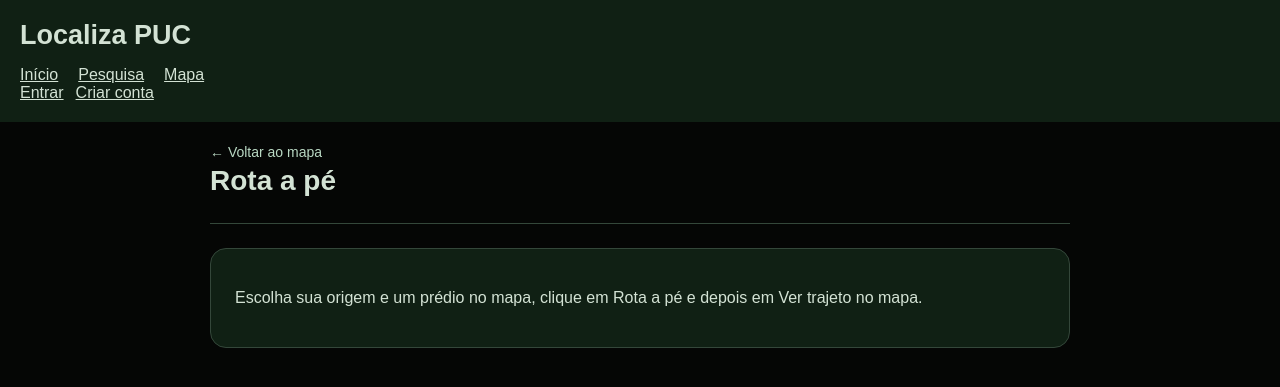
After one commit to sombercrane/ENG4021-33D-2026.2-repo-grupo-6, a Django app: page /rota/ in a window 1280 px wide. The commit adds this page. Shown: the top 387 px of the page. Run offline with Django 5.2, Linux system fonts and the light colour scheme.

Commit message:
Tela de rota externa com mapa Google, trajeto e tempo estimado

```diff
--- a/Aplicativo/config/urls.py
+++ b/Aplicativo/config/urls.py
@@ -32,6 +32,7 @@ urlpatterns = [
     path('', views.mapa, name='home'),
     path('mapa/', views.mapa, name='mapa'),
     path('rota-a-pe/', views.rota_a_pe, name='rota_a_pe'),
+    path('rota/', views.rota_externa, name='rota_externa'),
     path('pesquisa/', views.pesquisa, name='pesquisa'),
     path('search/', views.search, name='search'),
     path('pesquisa_auditorios/', views.pesquisa_auditorios, name='pesquisa_auditorios'),
--- a/Aplicativo/dados/views.py
+++ b/Aplicativo/dados/views.py
@@ -612,3 +612,55 @@ def rota_a_pe(request):
             "encodedPolyline", ""
         ),
     })
+
+def rota_externa(request):
+    try:
+        id_predio = int(request.GET.get("predio", ""))
+    except ValueError:
+        id_predio = None
+
+    predio = (
+        Predio.objects.filter(pk=id_predio).first()
+        if id_predio else None
+    )
+    lat = _numero(
+        request.GET.get("origem_lat"), -90, 90
+    )
+    lng = _numero(
+        request.GET.get("origem_lng"), -180, 180
+    )
+
+    pronto = bool(
+        predio
+        and predio.latitude is not None
+        and predio.longitude is not None
+        and lat is not None
+        and lng is not None
+    )
+
+    dados = {
+        "pronto": pronto,
+        "chave": settings.GOOGLE_MAPS_API_KEY,
+        "rota_url": reverse("rota_a_pe"),
+    }
+    if pronto:
+        nome_origem = (
+            request.GET.get("origem_nome", "")[:100]
+            or "Origem"
+        )
+        dados["origem"] = {
+            "lat": lat,
+            "lng": lng,
+            "nome": nome_origem,
+        }
+        dados["destino"] = {
+            "id": predio.pk,
+            "nome": predio.nome,
+            "lat": float(predio.latitude),
+            "lng": float(predio.longitude),
+        }
+
+    return render(request, "rota.html", {
+        "predio": predio,
+        "dados": dados,
+    })
--- /dev/null
+++ b/Aplicativo/templates/rota.html
@@ -0,0 +1,201 @@
+{% extends 'base.html' %}
+{% load static %}
+
+{% block titulo %}
+Rota a pé | LocalizaPUC
+{% endblock %}
+
+{% block css_extra %}
+<link rel="stylesheet"
+  href="{% static 'css/rota.css' %}">
+{% endblock %}
+
+{% block conteudo %}
+<a class="link-voltar"
+  href="{% url 'mapa' %}">
+  ← Voltar ao mapa
+</a>
+
+<div class="cabecalho-pagina">
+  <h1>Rota a pé</h1>
+  {% if dados.pronto %}
+    <p>Até {{ predio.nome }}</p>
+  {% endif %}
+</div>
+
+{% if dados.pronto %}
+  <div id="rota-mapa"
+    class="rota-mapa"
+    role="region"
+    aria-label="Mapa com o trajeto a pé"></div>
+
+  <div class="cartao rota-resumo">
+    <p id="rota-status"
+      role="status"
+      aria-live="polite">
+      Carregando o mapa…
+    </p>
+    <dl id="rota-resumo"
+      class="rota-dados" hidden>
+      <div>
+        <dt>Origem</dt>
+        <dd id="rota-origem"></dd>
+      </div>
+      <div>
+        <dt>Destino</dt>
+        <dd id="rota-destino"></dd>
+      </div>
+      <div>
+        <dt>Tempo estimado</dt>
+        <dd id="rota-tempo"></dd>
+      </div>
+      <div>
+        <dt>Distância</dt>
+        <dd id="rota-distancia"></dd>
+      </div>
+    </dl>
+  </div>
+{% else %}
+  <div class="cartao">
+    <p>
+      Escolha sua origem e um prédio no mapa,
+      clique em Rota a pé e depois em
+      Ver trajeto no mapa.
+    </p>
+  </div>
+{% endif %}
+
+{{ dados|json_script:"rota-dados" }}
+{% endblock %}
+
+{% block extra_js %}
+<script>
+(() => {
+  const dados = JSON.parse(
+    document.getElementById('rota-dados').textContent
+  );
+  if (!dados.pronto) return;
+
+  const status = document.getElementById('rota-status');
+  const resumo = document.getElementById('rota-resumo');
+
+  const MENSAGENS = {
+    sem_rota:
+      'Não há rota a pé disponível até este prédio.',
+    invalido:
+      'Dados insuficientes para calcular a rota.',
+    falha:
+      'Não foi possível calcular a rota agora. '
+      + 'Tente novamente.',
+  };
+
+  if (!dados.chave) {
+    status.textContent =
+      'Mapa Google indisponível: a chave '
+      + 'ainda não foi configurada.';
+    return;
+  }
+
+  function formatarDistancia(metros) {
+    if (metros >= 1000) {
+      return (metros / 1000).toFixed(1)
+        .replace('.', ',') + ' km';
+    }
+    return Math.round(metros) + ' m';
+  }
+
+  window.iniciarRota = async () => {
+    const origem = {
+      lat: dados.origem.lat,
+      lng: dados.origem.lng,
+    };
+    const destino = {
+      lat: dados.destino.lat,
+      lng: dados.destino.lng,
+    };
+
+    const mapa = new google.maps.Map(
+      document.getElementById('rota-mapa'),
+      {
+        center: origem,
+        zoom: 17,
+        mapTypeControl: false,
+      }
+    );
+    new google.maps.Marker({
+      position: origem,
+      map: mapa,
+      label: 'A',
+      title: dados.origem.nome,
+    });
+    new google.maps.Marker({
+      position: destino,
+      map: mapa,
+      label: 'B',
+      title: dados.destino.nome,
+    });
+
+    status.textContent = 'Calculando a rota…';
+
+    const params = new URLSearchParams({
+      origem_lat: dados.origem.lat,
+      origem_lng: dados.origem.lng,
+      predio: dados.destino.id,
+    });
+
+    try {
+      const resposta = await fetch(
+        `${dados.rota_url}?${params}`
+      );
+      const rota = await resposta.json();
+
+      if (rota.estado !== 'ok') {
+        status.textContent =
+          MENSAGENS[rota.estado] || MENSAGENS.falha;
+        return;
+      }
+
+      const caminho = google.maps.geometry
+        .encoding.decodePath(rota.polilinha);
+      new google.maps.Polyline({
+        path: caminho,
+        map: mapa,
+        strokeColor: '#1a73e8',
+        strokeWeight: 5,
+      });
+
+      const limites = new google.maps.LatLngBounds();
+      caminho.forEach((ponto) => limites.extend(ponto));
+      mapa.fitBounds(limites);
+
+      document.getElementById('rota-origem')
+        .textContent = dados.origem.nome;
+      document.getElementById('rota-destino')
+        .textContent = dados.destino.nome;
+      document.getElementById('rota-tempo')
+        .textContent = `${rota.minutos} min a pé`;
+      document.getElementById('rota-distancia')
+        .textContent = formatarDistancia(
+          rota.distancia_metros
+        );
+      resumo.hidden = false;
+      status.textContent = '';
+    } catch (erro) {
+      status.textContent = MENSAGENS.falha;
+    }
+  };
+
+  const script = document.createElement('script');
+  script.src =
+    'https://maps.googleapis.com/maps/api/js?key='
+    + encodeURIComponent(dados.chave)
+    + '&libraries=geometry&callback=iniciarRota';
+  script.async = true;
+  script.onerror = () => {
+    status.textContent =
+      'Não foi possível carregar o mapa Google.';
+  };
+  document.head.appendChild(script);
+})();
+</script>
+{% endblock %}
```
Also changed, not shown: Aplicativo/static/css/rota.css (added, +38 -0 lines), Aplicativo/templates/Mapa-HTML.html (+40 -0 lines).
